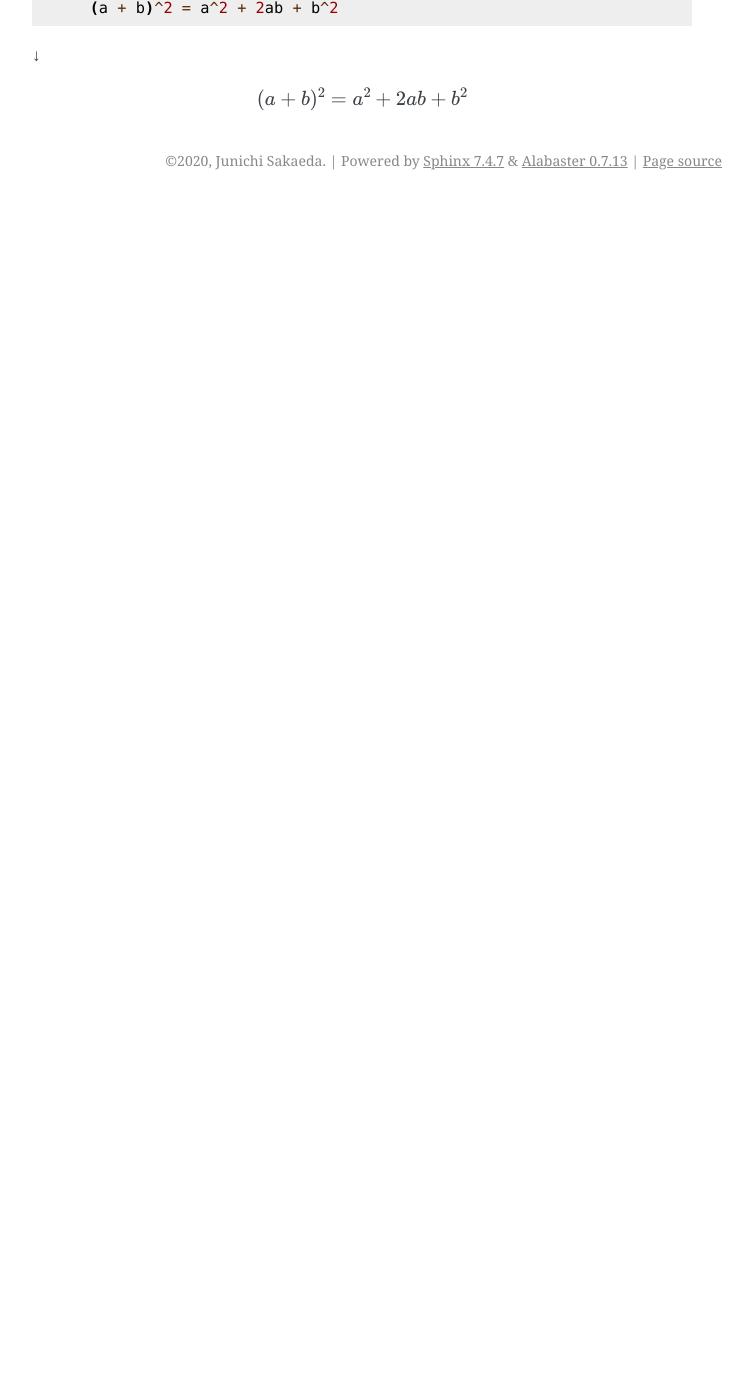
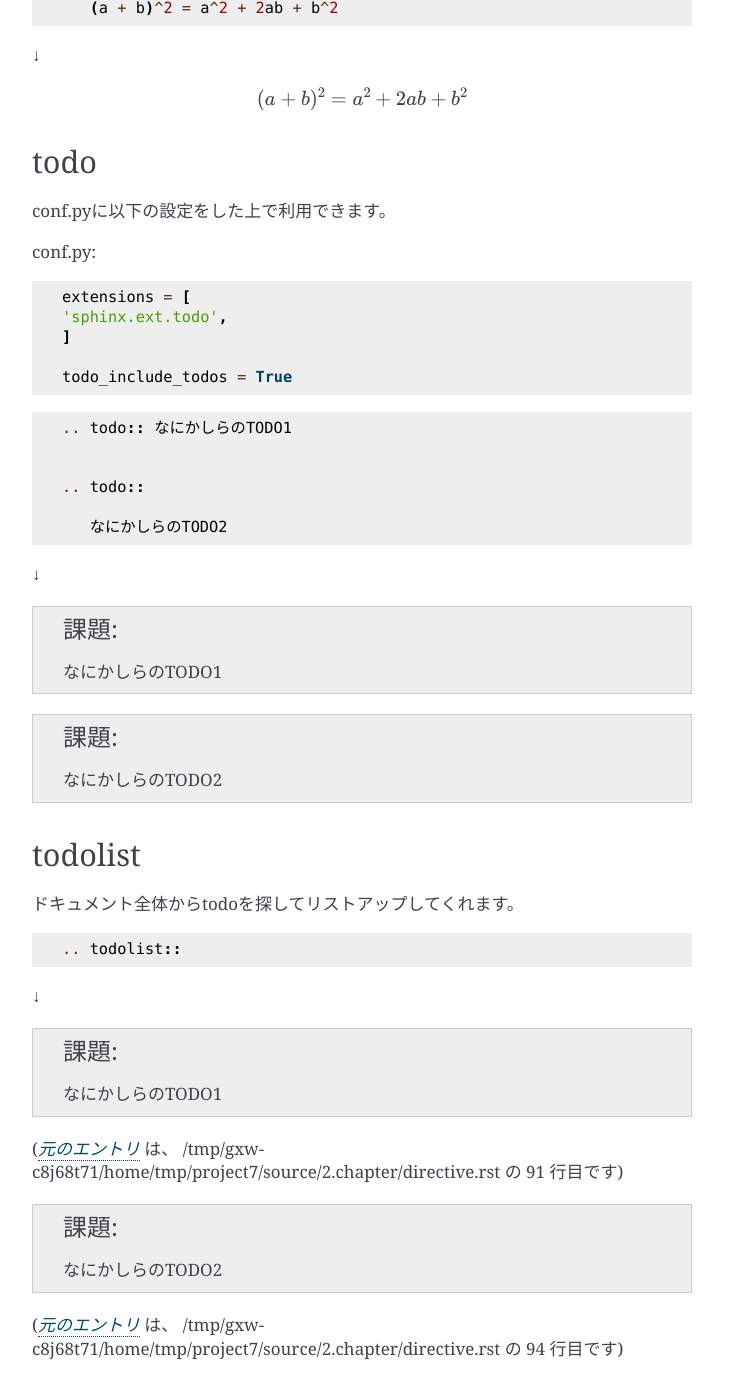
Before and after one commit to sakaeda11/sphinx-study, a Sphinx documentation site: the page built from source/2.chapter/directive.rst, in a window 1280 px wide and 1400 px high, scrolled down 1115 px. Shown: the whole window, without its empty margins (388-1140 px from the left). Built offline with Sphinx 7.4.7, drawn with Linux system fonts in a browser that asks for light colours; before the commit the page ends 1315 px from its top, so only the background shows below that.

Commit message:
todo & todolist

```diff
--- a/source/2.chapter/directive.rst
+++ b/source/2.chapter/directive.rst
@@ -62,3 +62,52 @@ math
 .. math::
 
    (a + b)^2 = a^2 + 2ab + b^2
+
+
+**********
+todo
+**********
+conf.pyに以下の設定をした上で利用できます。
+
+conf.py::
+
+   extensions = [
+   'sphinx.ext.todo',
+   ]
+
+   todo_include_todos = True
+
+::
+
+   .. todo:: なにかしらのTODO1
+
+
+   .. todo::
+
+      なにかしらのTODO2
+
+↓
+
+.. todo:: なにかしらのTODO1
+
+
+.. todo::
+
+   なにかしらのTODO2
+
+
+
+************
+todolist
+************
+
+ドキュメント全体からtodoを探してリストアップしてくれます。
+
+
+::
+
+  .. todolist::
+
+↓
+
+.. todolist::
--- a/source/conf.py
+++ b/source/conf.py
@@ -31,6 +31,7 @@ release = '1.0.0'
 # extensions coming with Sphinx (named 'sphinx.ext.*') or your custom
 # ones.
 extensions = [
+  'sphinx.ext.todo',
 ]
 
 # Add any paths that contain templates here, relative to this directory.
@@ -85,3 +86,7 @@ from sphinx.locale import admonitionlabels
 
 admonitionlabels['note'] = u'メモ'
 admonitionlabels['warning'] = u'注意'
+
+
+# -- todoディレクティブの有効化 ------------------------------------
+todo_include_todos = True
```
